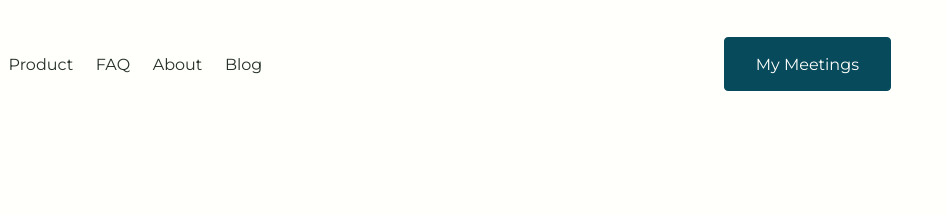
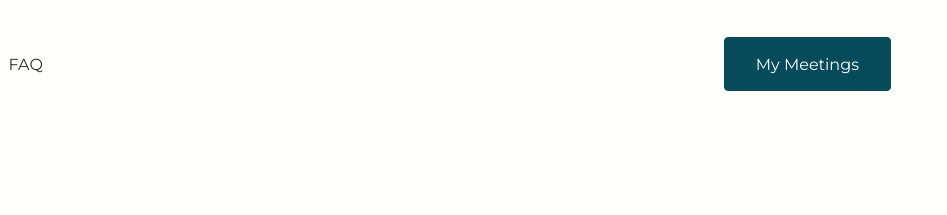
Before and after one commit to kronistic/kronistic.github.io, a plain HTML site: page faq/index.html in a window 1280 px wide. Shown: the top 215 px of the page, 333-1280 px from the left. Drawn offline with Linux system fonts and the light colour scheme.

Commit message:
Remove broken links from header nav.

```diff
--- a/faq/index.html
+++ b/faq/index.html
@@ -233,7 +233,20 @@ p{line-height: calc( 1em + 0.75rem );}
 						<div class="wp-block-navigation__responsive-dialog" data-wp-bind--aria-modal="state.ariaModal" data-wp-bind--aria-label="state.ariaLabel" data-wp-bind--role="state.roleAttribute">
 							<button class="wp-block-navigation__responsive-container-close" data-wp-on--click="actions.closeMenuOnClick">Close</button>
 							<div class="wp-block-navigation__responsive-container-content" data-wp-watch="callbacks.focusFirstElement" id="modal-1-content">
-								<ul class="wp-block-navigation__container is-responsive items-justified-left wp-block-navigation"><li class=" wp-block-navigation-item wp-block-navigation-link"><a class="wp-block-navigation-item__content" href="https://kronistic.com/product-and-pricing/"><span class="wp-block-navigation-item__label">Product</span></a></li><li class=" wp-block-navigation-item  menu-item menu-item-type-post_type menu-item-object-page menu-item-home current-menu-item page_item page-item-9 current_page_item wp-block-navigation-link"><a class="wp-block-navigation-item__content" href="https://kronistic.com/faq" title=""><span class="wp-block-navigation-item__label">FAQ</span></a></li><li class=" wp-block-navigation-item wp-block-navigation-link"><a class="wp-block-navigation-item__content" href="https://kronistic.com/about-kronistic/"><span class="wp-block-navigation-item__label">About</span></a></li><li class=" wp-block-navigation-item  menu-item menu-item-type-post_type menu-item-object-page wp-block-navigation-link"><a class="wp-block-navigation-item__content" href="https://kronistic.com/blog/" title=""><span class="wp-block-navigation-item__label">Blog</span></a></li></ul>
+							  <ul class="wp-block-navigation__container is-responsive items-justified-left wp-block-navigation">
+                                                            <!-- <li class=" wp-block-navigation-item wp-block-navigation-link"> -->
+                                                            <!--   <a class="wp-block-navigation-item__content" href="https://kronistic.com/product-and-pricing/"><span class="wp-block-navigation-item__label">Product</span></a> -->
+                                                            <!-- </li> -->
+                                                            <li class=" wp-block-navigation-item  menu-item menu-item-type-post_type menu-item-object-page menu-item-home current-menu-item page_item page-item-9 current_page_item wp-block-navigation-link">
+                                                              <a class="wp-block-navigation-item__content" href="https://kronistic.com/faq" title=""><span class="wp-block-navigation-item__label">FAQ</span></a>
+                                                            </li>
+                                                            <!-- <li class=" wp-block-navigation-item wp-block-navigation-link"> -->
+                                                            <!--   <a class="wp-block-navigation-item__content" href="https://kronistic.com/about-kronistic/"><span class="wp-block-navigation-item__label">About</span></a> -->
+                                                            <!-- </li> -->
+                                                            <!-- <li class=" wp-block-navigation-item  menu-item menu-item-type-post_type menu-item-object-page wp-block-navigation-link"> -->
+                                                            <!--   <a class="wp-block-navigation-item__content" href="https://kronistic.com/blog/" title=""><span class="wp-block-navigation-item__label">Blog</span></a> -->
+                                                            <!-- </li> -->
+                                                          </ul>
 							</div>
 						</div>
 					</div>
```
Also changed, not shown: index.html (+14 -1 lines), privacy/index.html (+14 -1 lines), terms/index.html (+14 -1 lines).
